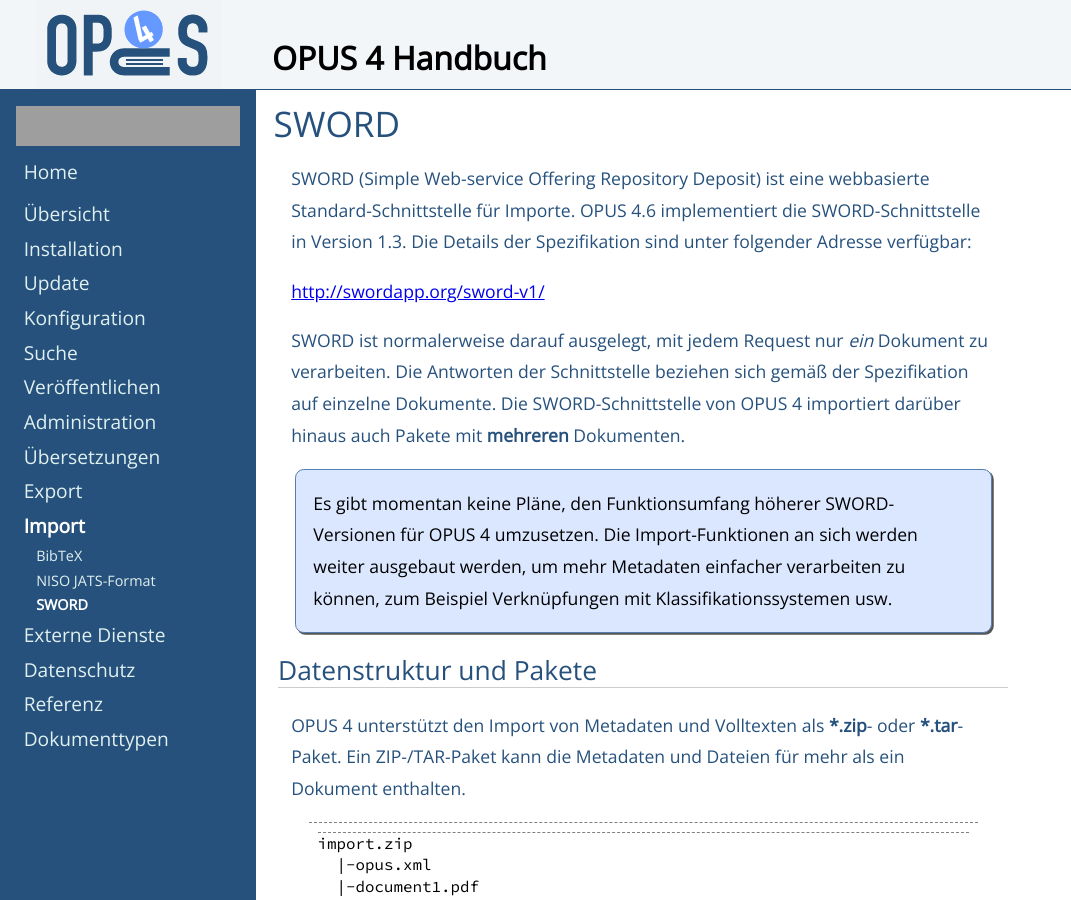
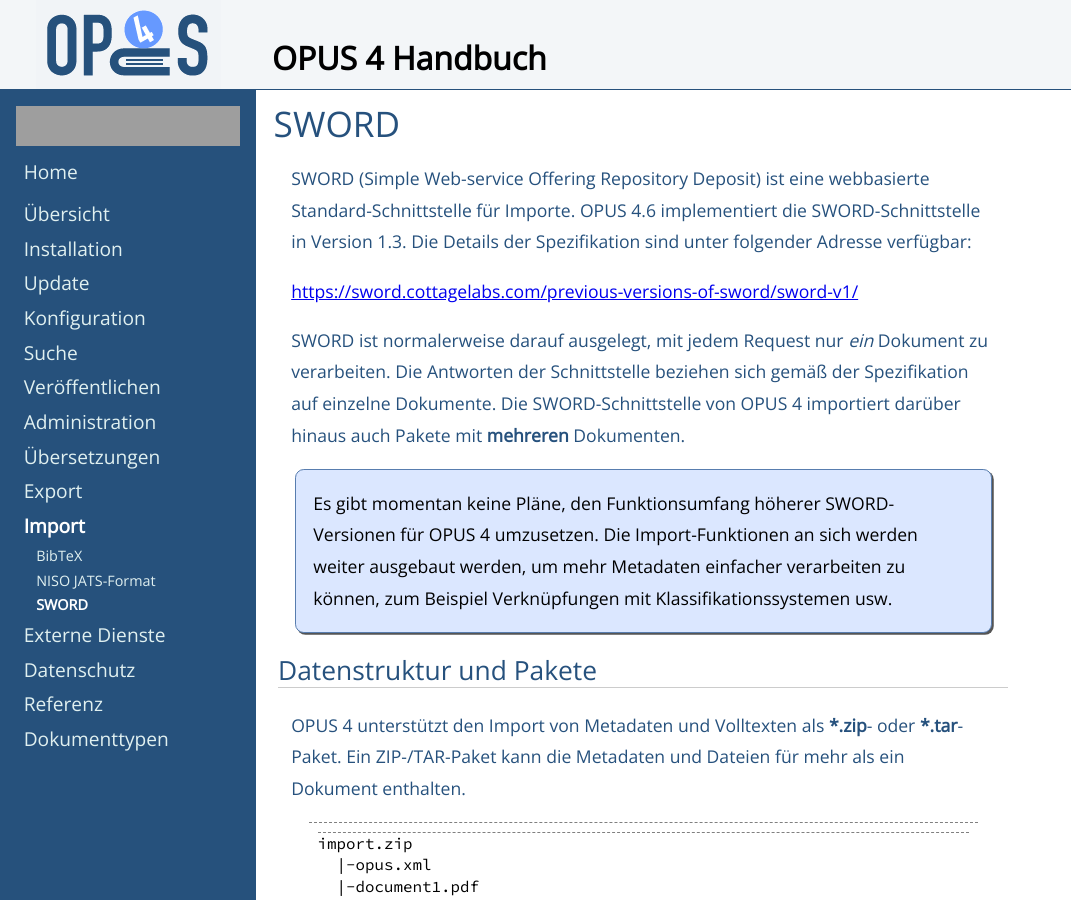
Before and after one commit to OPUS4/userdoc, a Jekyll site: the page built from import/sword.md, in a window 1280 px wide and 900 px high, cut to the strip 0-900 px from the top of the window. Shown: the whole strip, without its empty margins (0-1071 px from the left). Built offline with Jekyll 4.4.1, drawn with Linux system fonts in a browser that asks for light colours; grey boxes are pictures that could not be loaded.

Commit message:
Aktualisierung Link zu SWORD

```diff
--- a/import/sword.md
+++ b/import/sword.md
@@ -9,7 +9,7 @@ SWORD (Simple Web-service Offering Repository Deposit) ist eine webbasierte
 Standard-Schnittstelle für Importe. OPUS 4.6 implementiert die SWORD-Schnittstelle in
 Version 1.3. Die Details der Spezifikation sind unter folgender Adresse verfügbar:
 
-<http://swordapp.org/sword-v1/>
+<https://sword.cottagelabs.com/previous-versions-of-sword/sword-v1/>
 
 SWORD ist normalerweise darauf ausgelegt, mit jedem Request nur *ein* Dokument zu
 verarbeiten. Die Antworten der Schnittstelle beziehen sich gemäß der Spezifikation auf
```
